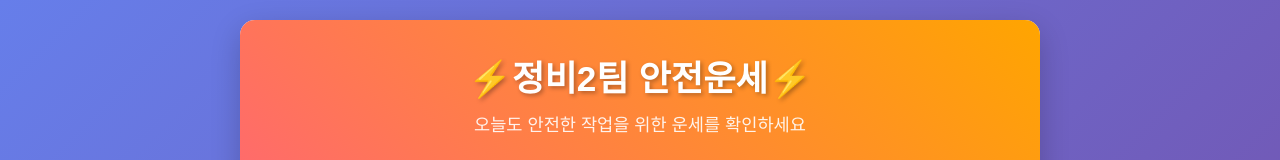
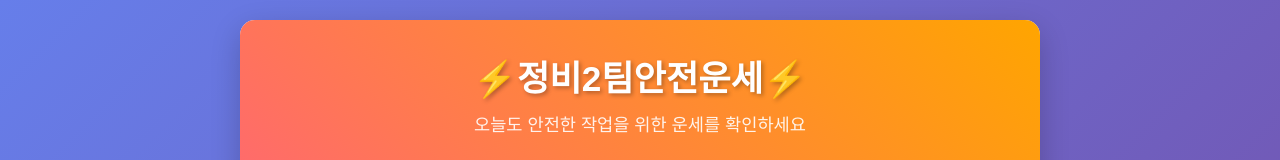
Before and after one commit to Sakurayuki89/Electrical_teem_fortune, a plain HTML site: page Index.html in a window 1280 px wide. Shown: the top 160 px of the page. Drawn offline with Linux system fonts and the light colour scheme.

Commit message:
Update Index.html

```diff
--- a/Index.html
+++ b/Index.html
@@ -11,7 +11,7 @@
 <body>
     <div class="container">
         <header>
-            <h1>⚡정비2팀 안전운세⚡</h1>
+            <h1>⚡정비2팀안전운세⚡</h1>
             <p>오늘도 안전한 작업을 위한 운세를 확인하세요</p>
         </header>
 
```
